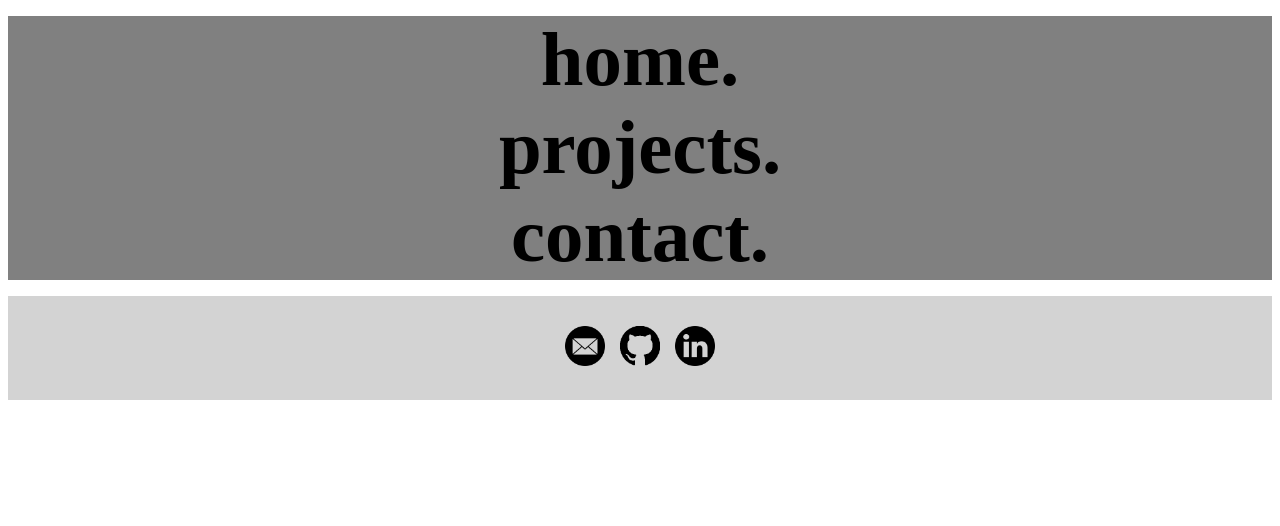
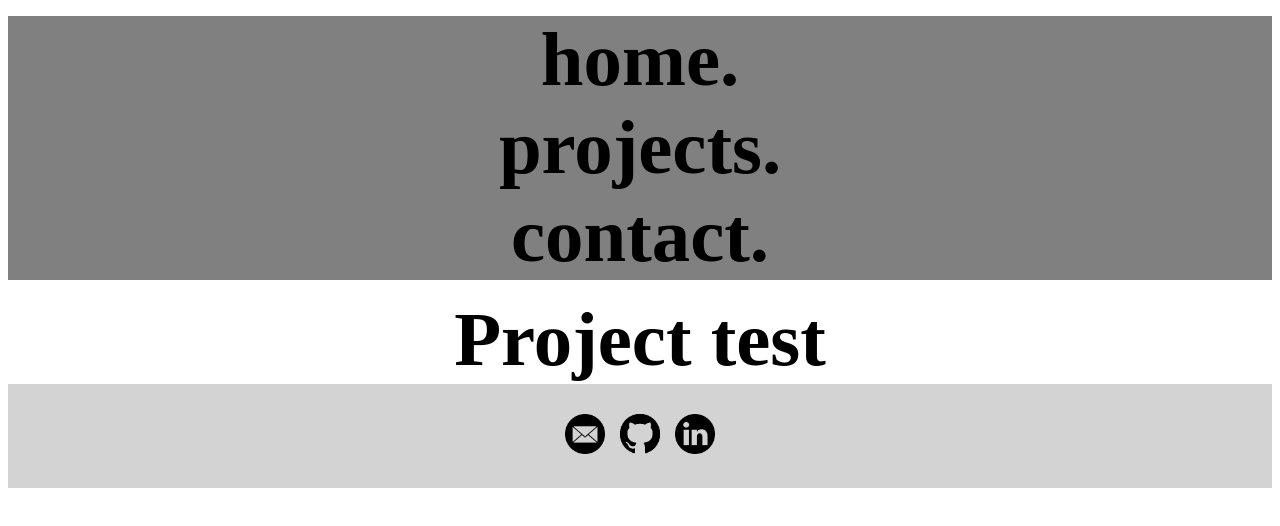
Before and after one commit to priceclaire/portfolio-react, a React (Vite) app: page /Detail in a window 1280 px wide. Shown: the top 526 px of the page. Built offline with nearby package versions, Linux system fonts and the light colour scheme.

Commit message:
link to project detail created

```diff
--- a/src/App.jsx
+++ b/src/App.jsx
@@ -3,6 +3,7 @@ import React from 'react';
 import { BrowserRouter as Router, Routes, Route } from 'react-router-dom';
 import  Home from './pages/Home';
 import  ProjectsAll from './pages/ProjectsAll';
+import  ProjectChoice from './pages/ProjectChoice';
 import  Contact from './pages/Contact';
 import Header from './components/Header/Header';
 import Footer from './components/Footer/Footer';
@@ -19,6 +20,7 @@ function App() {
           <Routes>
             <Route path="/" element={<Home/>} />
             <Route path="/Projects" element={<ProjectsAll/>} />
+            <Route path="/Detail" element={<ProjectChoice/>} />
             <Route path="/Contact" element={<Contact/>} />
           </Routes>
         {/* </Wrapper> */}
--- a/src/components/CardProjects/CardProjects.jsx
+++ b/src/components/CardProjects/CardProjects.jsx
@@ -1,10 +1,11 @@
 import React from 'react';
+import { Link } from 'react-router-dom';
 
 function CardProjects({ data }) {
     return (
         <div>
             <img scr={data.image} />
-            <h5>{data.title}</h5>
+            <Link to="/Detail"><h5>{data.title}</h5></Link>
             <a href={data.linkDeployed} target="_blank" rel="noreferrer noopener">Deployed application</a>
             <a href={data.linkRepo} target="_blank" rel="noreferrer noopener">GitHub repository</a>
         </div>
--- a/src/pages/ProjectChoice.jsx
+++ b/src/pages/ProjectChoice.jsx
@@ -1,20 +1,11 @@
 import React from 'react';
-import data from '../assets/project-data.json';
 
-// child
+function ProjectChoice() {
+    return (
+        <div>
+        <h1>Project test</h1>
+        </div>
+    );
+}
 
-// function Project1() {
-//     const renderProject = () => {
-
-//     }
-
-
-//     return (
-//         <>
-//         <Project1 name='Project1'>;
-//         </>
-//     )
-
-// }
-
-// export default Home;
+export default ProjectChoice;
```
